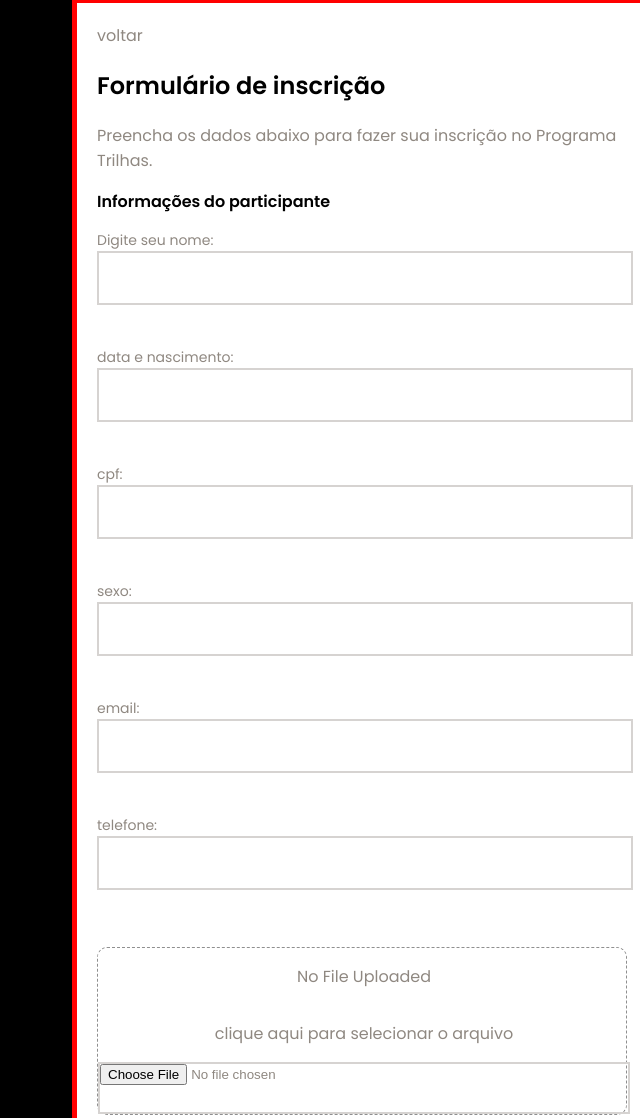
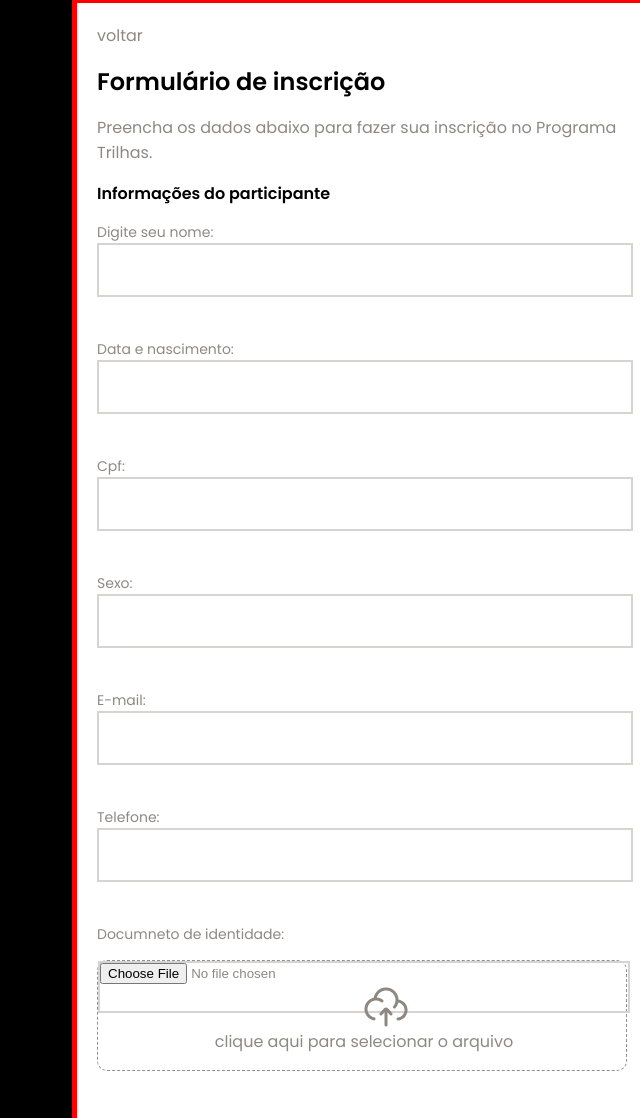
Before and after one commit to philipz7/desafio2-forms, a plain HTML site: page formulario/index.html in a window 1280 px wide. Shown: the part 142-1260 px from the top of the page, without its empty margins (640-1280 px from the left). Drawn offline with Linux system fonts and the light colour scheme.

Commit message:
ainda aqui

```diff
--- a/formulario/index.html
+++ b/formulario/index.html
@@ -13,54 +13,53 @@
     <main class="formulario">
         <img  src="./img/Ilustration.png" alt="foto do progamador">
 
-        <section class="apresentacao__formulario">
+        <div class="apresentacao__formulario">
             <div class="inscricao">
                 <nav>voltar</nav>
                 <h1>Formulário de inscrição</h1>
                 <p>Preencha os dados abaixo para fazer sua inscrição no Programa Trilhas.</p>
-
-            <div class="informacoes__participante">
                 <h3>Informações do participante</h3>
                     <form>
                         <label for="nome">Digite seu nome:</label>
                         <input type="text" id="nome" name="nome">
                         <br><br><br>
 
-                        <label for="nome">data e nascimento:</label>
+                        <label for="nome">Data e nascimento:</label>
                         <input type="text" id="nome" name="nome">
                         <br><br><br>
 
-                        <label for="nome">cpf:</label><br>
+                        <label for="nome">Cpf:</label><br>
                         <input type="text" id="nome" name="nome">
                         <br><br><br>
 
-                        <label for="nome">sexo:</label>
+                        <label for="nome">Sexo:</label>
                         <input type="text" id="nome" name="nome">
                         <br><br><br>
 
-                          <label for="nome">email:</label><br>
+                          <label for="nome">E-mail:</label><br>
                           <input type="text" id="nome" name="nome">
                           <br><br><br>
 
-                          <label for="nome">telefone:</label><br>
+                          <label for="nome">Telefone:</label><br>
                           <input type="text" id="nome" name="nome">
                           <br><br><br>
 
 
+
+                          <label for="nome">Documneto de identidade:</label>
                           <div class="upload-zone">
-                            <div class="icon bi bi-cloud-upload"></div>
-                            <p class="file-name">No File Uploaded</p>
+                            <input type="file" id="input-file" name="file" accept="" required>
+                            <img src="img/image.png" alt="">
                             <p class="file-size">clique aqui para selecionar o arquivo</p>
-                            <input  type="file" id="input-file" name="file" accept="" required>
-
                           </div>
 
+                    </form>
 
+                    </div>
 
-                    </form>
                     </div>
             </div>
-        </section>
+        </div>
 
 
     </main>
--- a/formulario/style/style.css
+++ b/formulario/style/style.css
@@ -63,11 +63,7 @@ P{
 
 }
 
-.informacoes__participante{
-    gap: 100px;
 
-
-}
 form{
     font-family: "Poppins", sans-serif;
     font-weight: 400;
```
